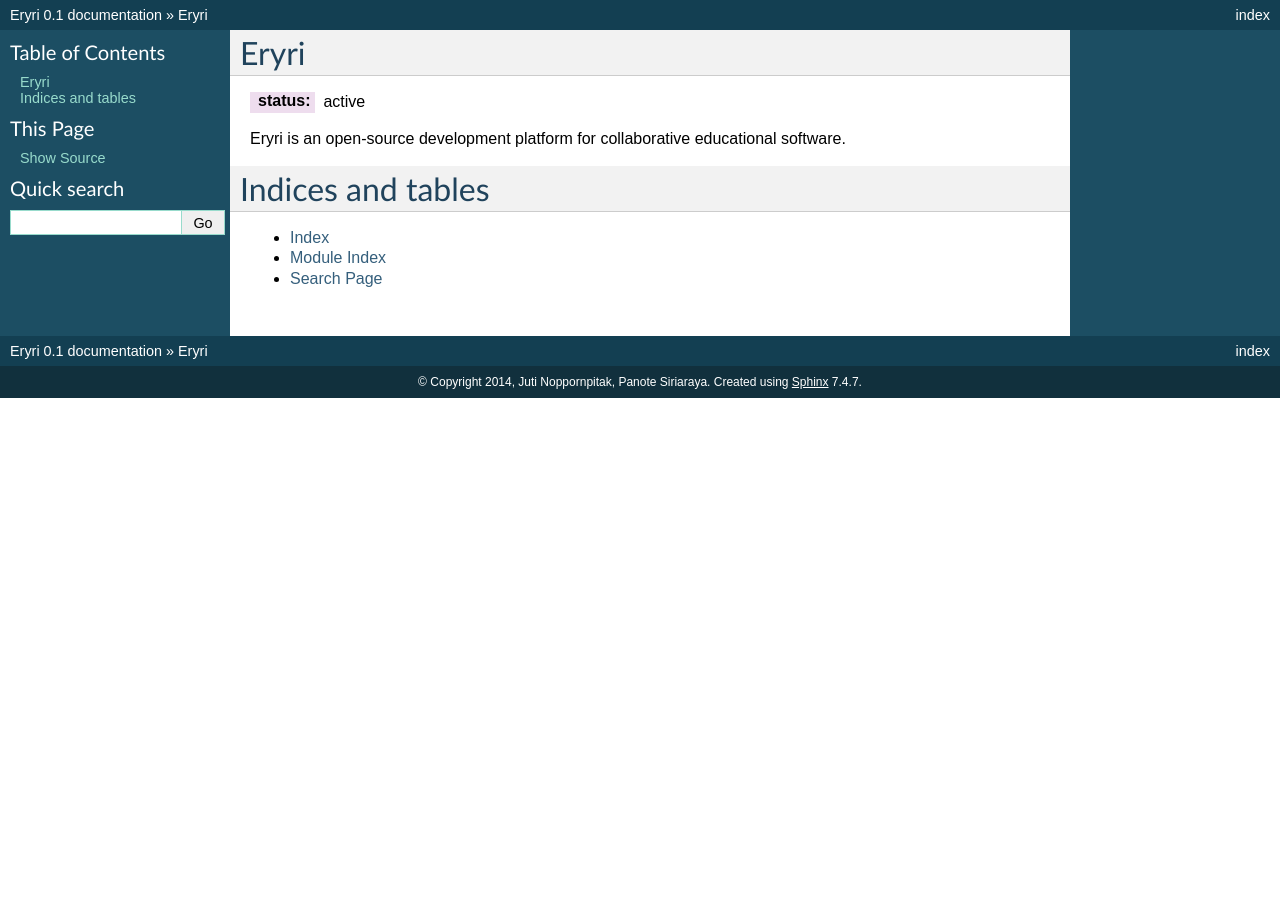
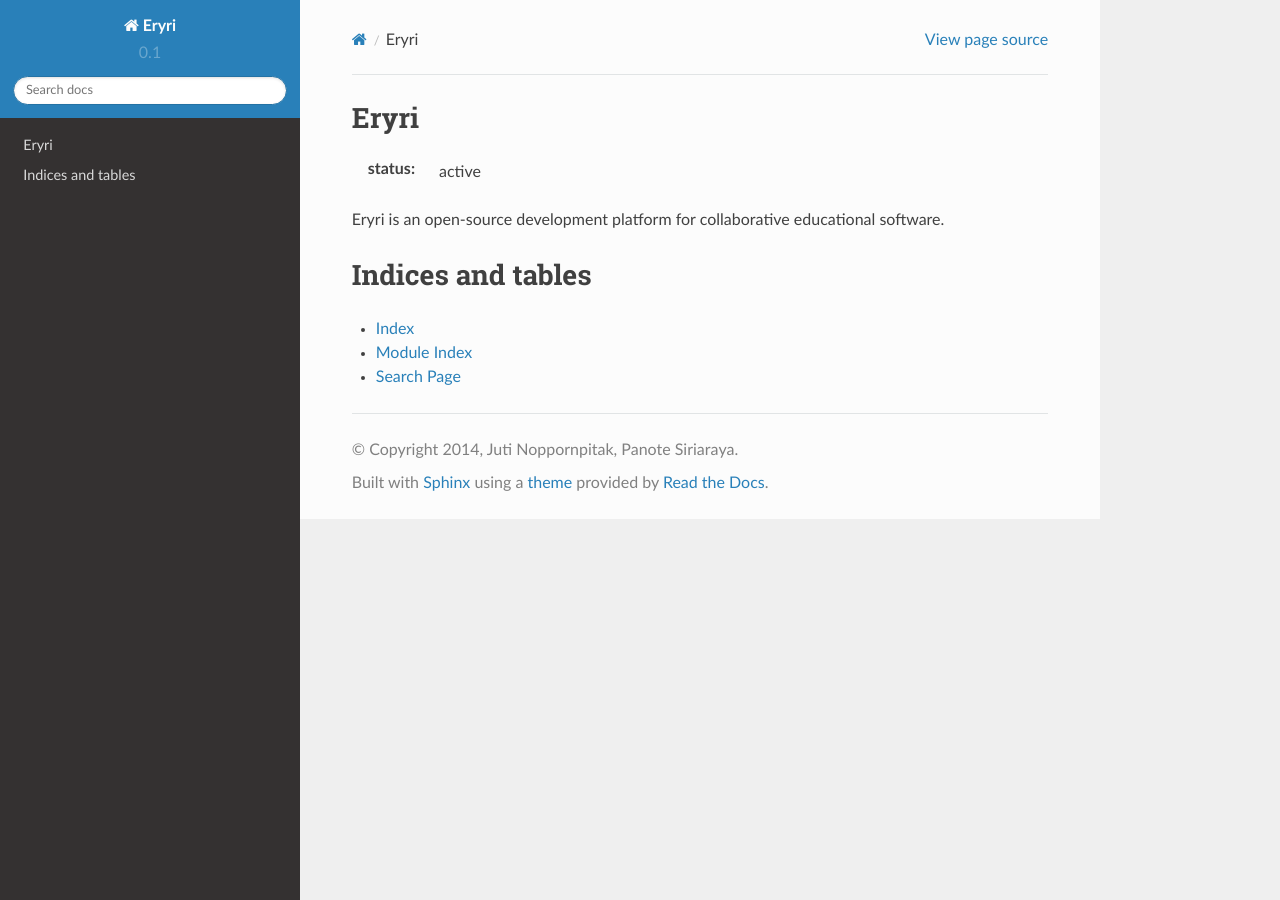
Before and after one commit to nepteam/documentation, a Sphinx documentation site: the page built from docs/source/index.rst, in a window 1280 px wide. Built offline with Sphinx 7.4.7 and the Read the Docs theme 2.0.0, drawn with Linux system fonts in a browser that asks for light colours; formulas are drawn with MathJax 3.

```diff
--- a/docs/requirements.txt
+++ b/docs/requirements.txt
@@ -1,2 +1,4 @@
-hg+https://bitbucket.org/Surgo/blockdiag
-sphinxcontrib-blockdiag==1.1.1
+sphinx_rtd_theme
+sphinxcontrib-blockdiag
+sphinxcontrib-actdiag
+sphinxcontrib-seqdiag
--- a/docs/source/conf.py
+++ b/docs/source/conf.py
@@ -103,9 +103,18 @@
 
 # -- Options for HTML output ----------------------------------------------
 
+# [Customization]
+
+import sphinx_rtd_theme
+
+html_theme      = "sphinx_rtd_theme"
+html_theme_path = [sphinx_rtd_theme.get_html_theme_path()]
+
+# [Original]
+
 # The theme to use for HTML and HTML Help pages.  See the documentation for
 # a list of builtin themes.
-html_theme = 'default'
+#html_theme = 'default'
 
 # Theme options are theme-specific and customize the look and feel of a theme
 # further.  For a list of options available for each theme, see the
```
Also changed, not shown: setup.py (deleted, +0 -7 lines).
